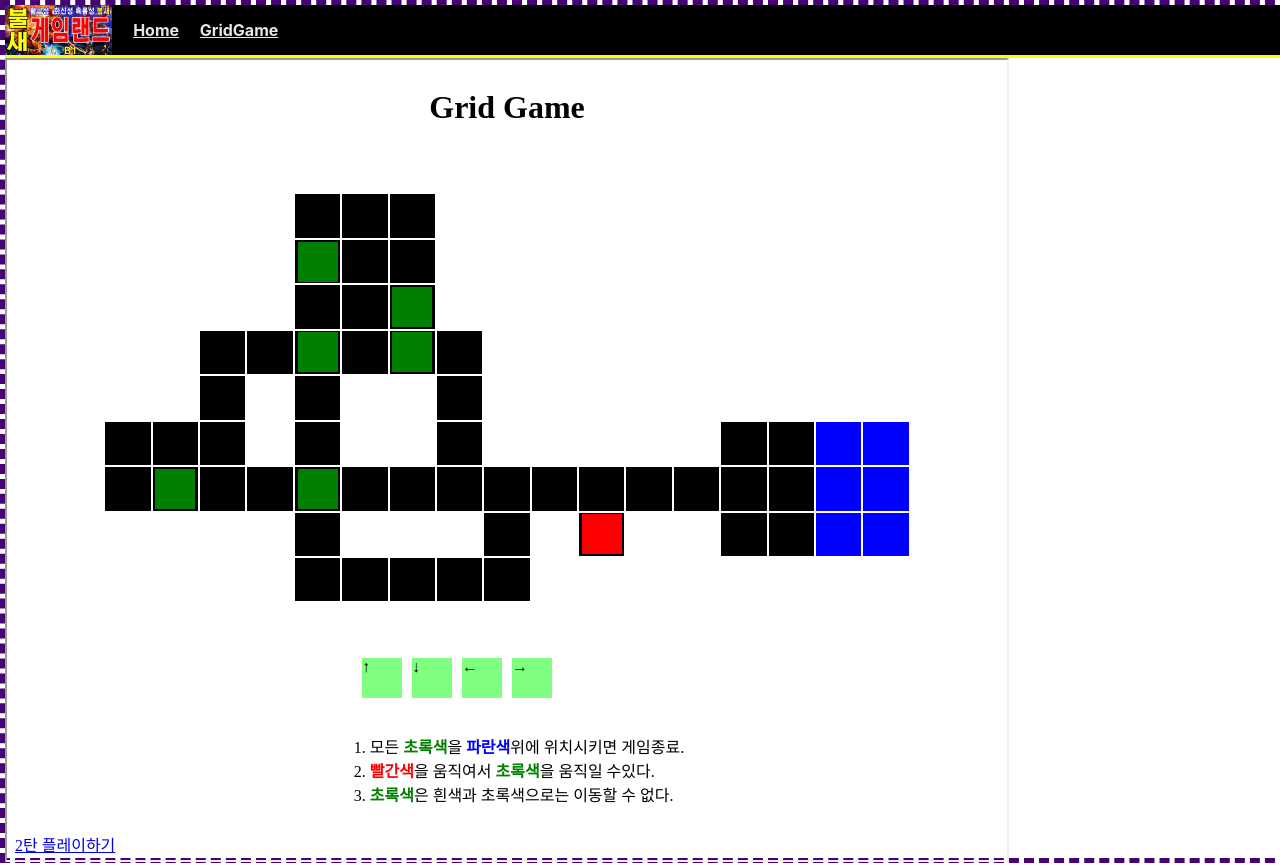
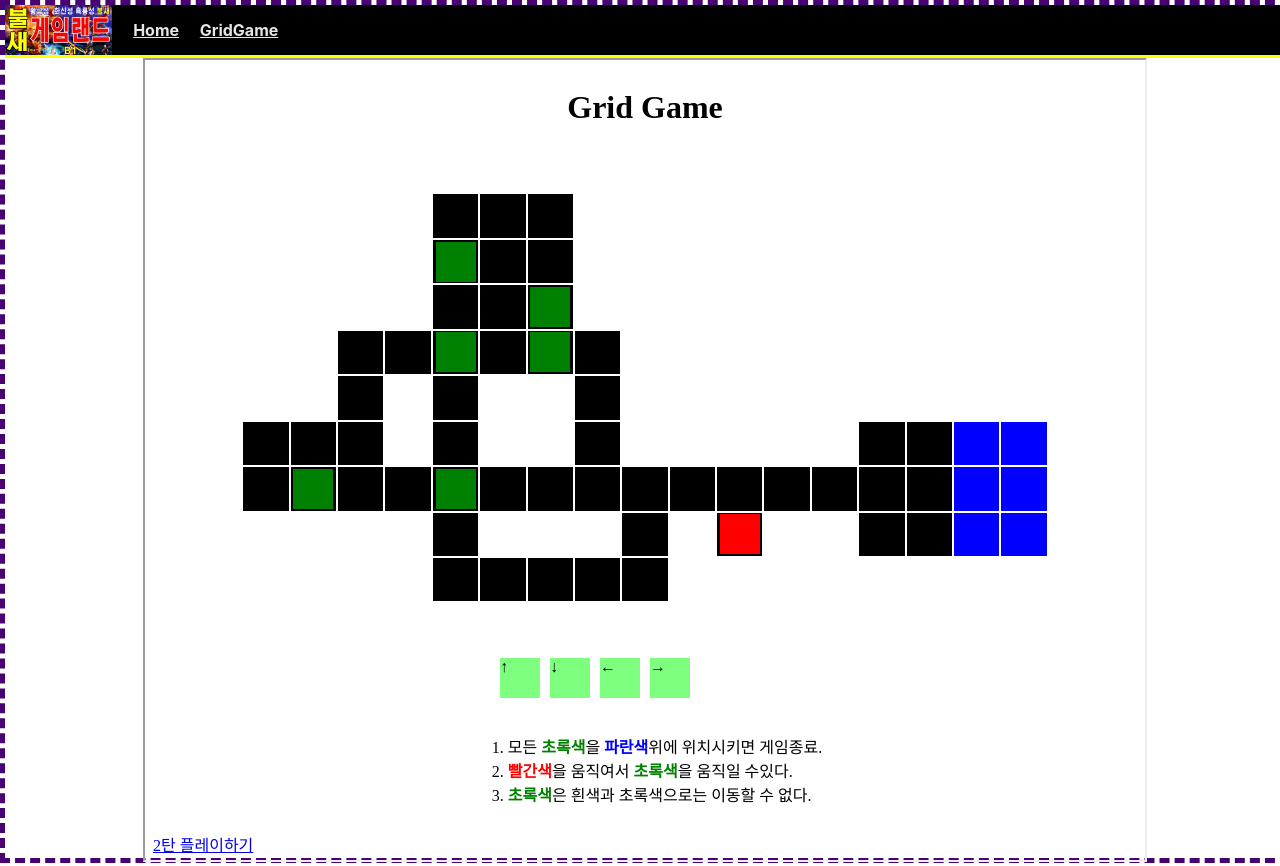
Before and after one commit to JIK-K/gameland, a React (Create React App) app: page /about in a window 1280 px wide. Built offline with nearby package versions, Linux system fonts and the light colour scheme.

Commit message:
feat: GridGame layout change

```diff
--- a/src/pages/About/AboutPage.tsx
+++ b/src/pages/About/AboutPage.tsx
@@ -1,6 +1,15 @@
-import React, { useEffect, useState, useRef } from "react";
-import styled from "styled-components";
+import React, { useEffect, useState } from "react";
+import styled, { createGlobalStyle } from "styled-components";
 import TopBar from "../../common/components/topbar/topBar";
+
+const GlobalStyle = createGlobalStyle`
+  html, body {
+    margin: 0;
+    padding: 0;
+    overflow: hidden;
+    width: 100%;
+  }
+`;
 
 const Background = styled.div`
   width: 100%;
@@ -12,6 +21,8 @@ const Body = styled.div`
   height: 100vh;
   background-color: white;
   display: flex;
+  justify-content: center;
+  align-items: center;
 `;
 
 const AboutPage: React.FC = () => {
@@ -42,12 +53,21 @@ const AboutPage: React.FC = () => {
   };
 
   return (
-    <Background style={{ border: `5px dashed ${borderColor}` }}>
-      <TopBar />
-      <Body>
-        <div dangerouslySetInnerHTML={iframeGridGame()} />
-      </Body>
-    </Background>
+    <>
+      <GlobalStyle />
+      <Background style={{ border: `5px dashed ${borderColor}` }}>
+        <TopBar />
+        <Body>
+          <div
+            dangerouslySetInnerHTML={iframeGridGame()}
+            style={{
+              display: "flex",
+              height: "100%",
+            }}
+          />
+        </Body>
+      </Background>
+    </>
   );
 };
 
```
